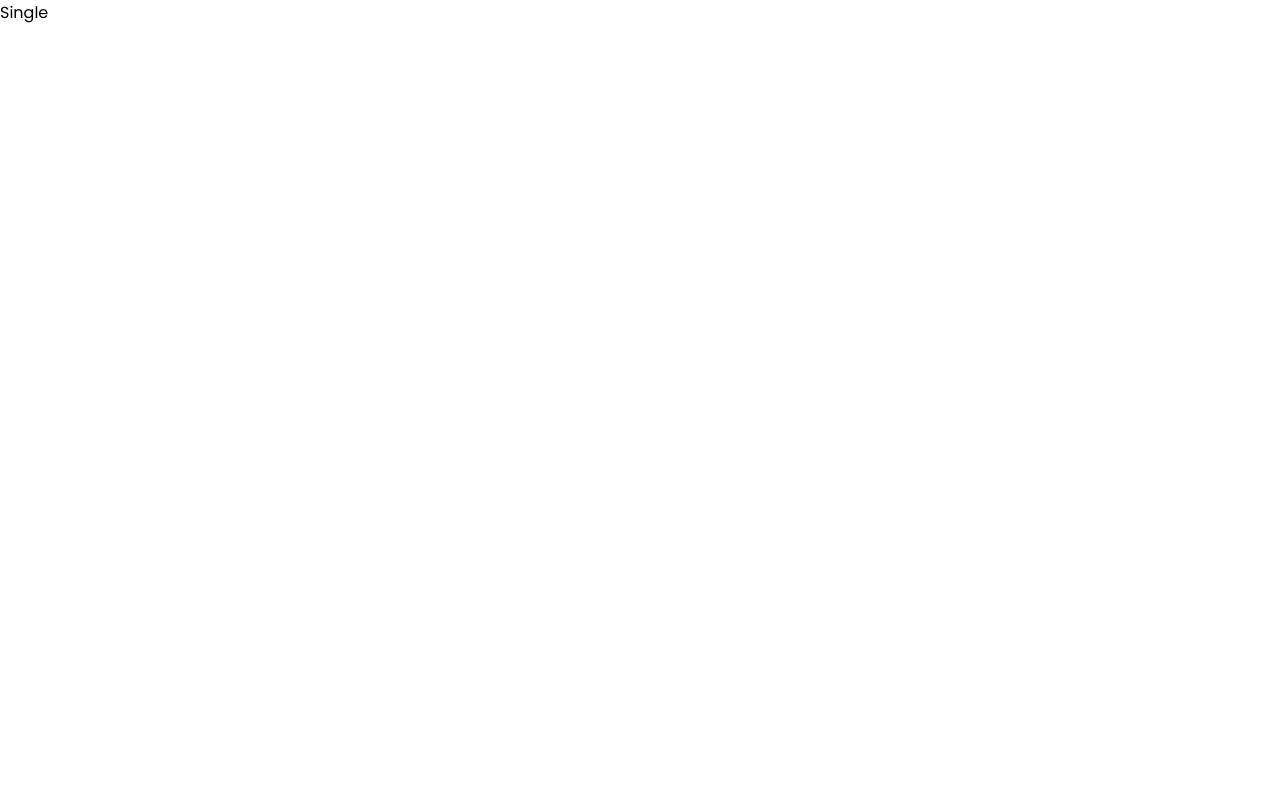
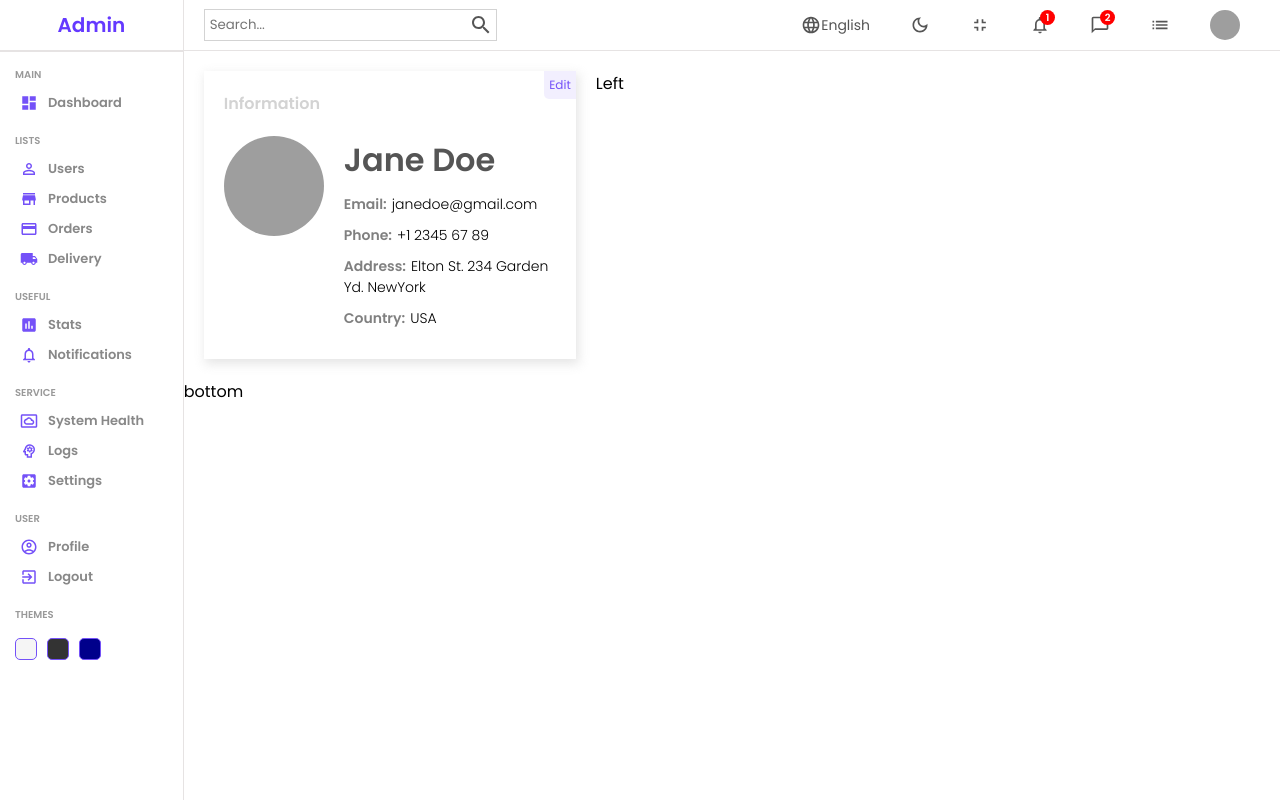
Before and after one commit to engnurulamin/react-admin, a React (Vite) app: page /users/1 in a window 1280 px wide. Built offline with nearby package versions, Linux system fonts and the light colour scheme; grey boxes are pictures that could not be loaded.

Commit message:
single page user details

```diff
--- a/src/pages/single/Single.jsx
+++ b/src/pages/single/Single.jsx
@@ -1,8 +1,52 @@
-import React from "react";
 import "./single.scss";
+import Navbar from "../../components/navbar/Navbar";
+import Sidebar from "../../components/sidebar/Sidebar";
 
 const Single = () => {
-  return <div className="single">Single</div>;
+  return (
+    <div className="single">
+      <Sidebar />
+      <div className="single-container">
+        <Navbar />
+        <div className="top">
+          <div className="left">
+            <div className="edit-btn">Edit</div>
+            <h1 className="title">Information</h1>
+            <div className="item">
+              <img
+                src="https://images.pexels.com/photos/1820770/pexels-photo-1820770.jpeg?auto=compress&cs=tinysrgb&dpr=2&w=500"
+                alt=""
+                className="item-img"
+              />
+              <div className="details">
+                <h1 className="item-title">Jane Doe</h1>
+                <div className="detail-item">
+                  <span className="item-key">Email:</span>
+                  <span className="item-value">janedoe@gmail.com</span>
+                </div>
+                <div className="detail-item">
+                  <span className="item-key">Phone:</span>
+                  <span className="item-value">+1 2345 67 89</span>
+                </div>
+                <div className="detail-item">
+                  <span className="item-key">Address:</span>
+                  <span className="item-value">
+                    Elton St. 234 Garden Yd. NewYork
+                  </span>
+                </div>
+                <div className="detail-item">
+                  <span className="item-key">Country:</span>
+                  <span className="item-value">USA</span>
+                </div>
+              </div>
+            </div>
+          </div>
+          <div className="right">Left</div>
+        </div>
+        <div className="bottom">bottom</div>
+      </div>
+    </div>
+  );
 };
 
 export default Single;
--- a/src/pages/single/single.scss
+++ b/src/pages/single/single.scss
@@ -0,0 +1,72 @@
+.single {
+  display: flex;
+  width: 100%;
+
+  .single-container {
+    flex: 6;
+
+    .top {
+      display: flex;
+      padding: 20px;
+      gap: 20px;
+    }
+    .left {
+      flex: 1;
+      -webkit-box-shadow: 2px 4px 10px 1px rgba(0, 0, 0, 0.47);
+      box-shadow: 2px 4px 10px 1px rgba(201, 201, 201, 0.47);
+      padding: 20px;
+      position: relative;
+
+      .edit-btn {
+        position: absolute;
+        top: 0;
+        right: 0;
+        padding: 5px;
+        font-size: 12px;
+        color: #7451f8;
+        background-color: #7551f818;
+        cursor: pointer;
+        border-radius: 0px 0px 0px 5px;
+      }
+
+      .item {
+        display: flex;
+        gap: 20px;
+
+        .item-img {
+          width: 100px;
+          height: 100px;
+          border-radius: 50%;
+          object-fit: cover;
+        }
+
+        .details {
+          .item-title {
+            margin-bottom: 10px;
+            color: #555;
+          }
+          .detail-item {
+            margin-bottom: 10px;
+            font-size: 14px;
+            .item-key {
+              font-weight: bold;
+              color: gray;
+              margin-right: 5px;
+            }
+            .item-value {
+              font-weight: 300;
+            }
+          }
+        }
+      }
+    }
+    .right {
+      flex: 2;
+    }
+  }
+  .title {
+    font-size: 16px;
+    color: lightgray;
+    margin-bottom: 20px;
+  }
+}
```
